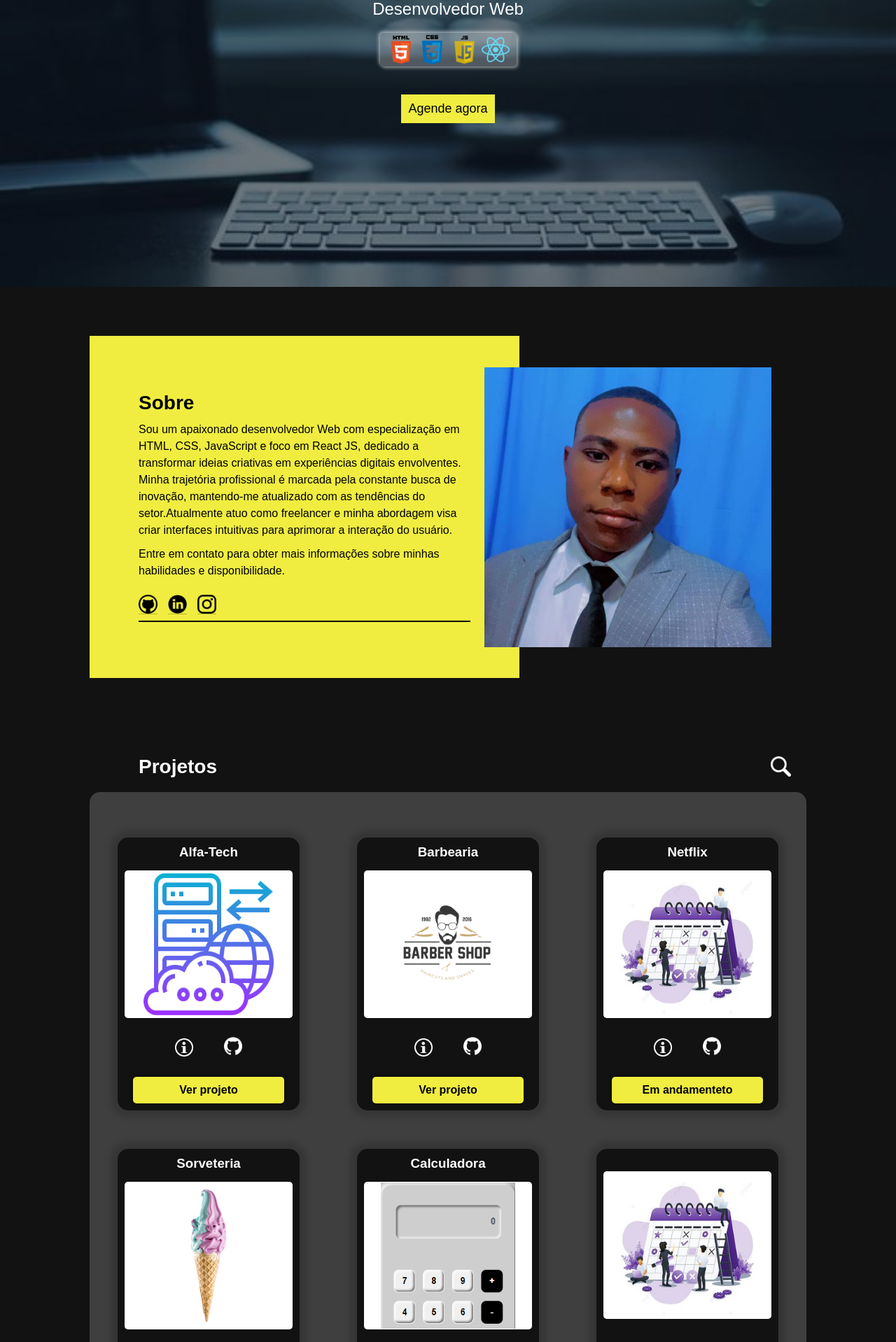
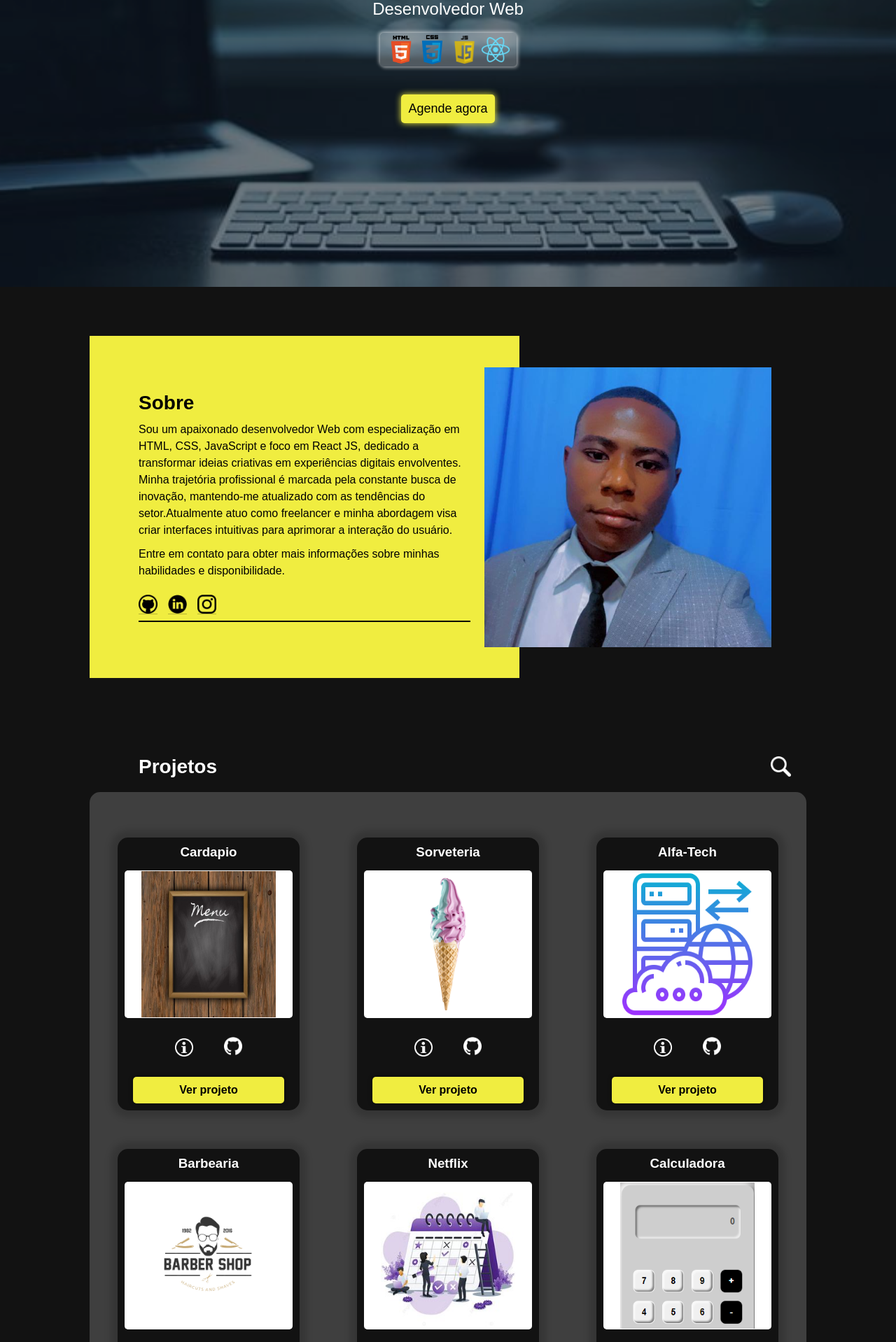
Before and after one commit to lameiragaspar/plg_dev_web, a React (Create React App) app: page / in a window 1280 px wide. Shown: the part 400-2318 px from the top of the page at 70% size. Built offline with nearby package versions, Linux system fonts and the light colour scheme.

Commit message:
Novo projeto

```diff
--- a/src/Componentes/Projetos/Dados/dados.js
+++ b/src/Componentes/Projetos/Dados/dados.js
@@ -1,24 +1,31 @@
 export const porjetos = [
     {
-        id:1, tecnologia:"html e css" , titulo:"Alfa-Tech", imagem:"/assets/projetos/alfa.png",codigo:"https://github.com/lameiragaspar/alfa-tech",projeto:"https://lameiragaspar.github.io/alfa-tech/",botao:"1", descricao:`Projeto desenvolvido com HTML e CSS puros! É um projeto referente a um site de hospedagem onde seus clientes podem usufruir dos melhores serviços ao preço mais barato.`
+        id:8, tecnologia:"React Next JS" , titulo:"Cardapio", imagem:"/assets/projetos/cardapio.jpg",codigo:"https://github.com/lameiragaspar/cardapio-restaurante",
+        projeto:"https://cardapio-restauranteplg.vercel.app/",
+        botao:"1",
+        descricao:`Projeo desenvolvido em React/Next JS!
+        Loading page de um restaurante com um cardápio com o qual o usuário pode interagir usando os botões de filtro e o campo de busca!`
     },
     {
-        id:2, tecnologia:"react js" , titulo:"Barbearia", imagem:"/assets/projetos/barbearia.png",codigo:"https://github.com/lameiragaspar/Barbearia",projeto:"https://barbeariaplg.vercel.app/",botao:"Ver projeto", descricao:`Projeto desenvolvido em React JS! O projeto apresenta uma loadingPage de uma barbearia onde o usuário pode alterar os estilos da página entre ligth e dark.`
+        id:7, tecnologia:"react js" , titulo:"Sorveteria", imagem:"/assets/projetos/sorveteria.png",codigo:"https://github.com/lameiragaspar/Sorveteria",projeto:"https://sorveteriaplg.vercel.app/",botao:"Ver projeto", descricao:`Projeto desenvolvido em React JS! Esse projeto explora a utilização de rotas na criação de um SPA (Sigle Aplication Page) O que nos permite mudar entre as páginas de um site sem recarregar o navegador`
     },
     {
-        id:3, tecnologia:"html e css" , titulo:"Netflix", imagem:"",codigo:"#",projeto:"#",botao:"", descricao:`Projeto desenvolvido só com HTML E CSS! O projeto é um clone das páginas de login e cadastro do site da Netflix.`
+        id:6, tecnologia:"html e css" , titulo:"Alfa-Tech", imagem:"/assets/projetos/alfa.png",codigo:"https://github.com/lameiragaspar/alfa-tech",projeto:"https://lameiragaspar.github.io/alfa-tech/",botao:"1", descricao:`Projeto desenvolvido com HTML e CSS puros! É um projeto referente a um site de hospedagem onde seus clientes podem usufruir dos melhores serviços ao preço mais barato.`
     },
     {
-        id:4, tecnologia:"react js" , titulo:"Sorveteria", imagem:"/assets/projetos/sorveteria.png",codigo:"https://github.com/lameiragaspar/Sorveteria",projeto:"https://sorveteriaplg.vercel.app/",botao:"Ver projeto", descricao:`Projeto desenvolvido em React JS! Esse projeto explora a utilização de rotas na criação de um SPA (Sigle Aplication Page) O que nos permite mudar entre as páginas de um site sem recarregar o navegador`
+        id:5, tecnologia:"react js" , titulo:"Barbearia", imagem:"/assets/projetos/barbearia.png",codigo:"https://github.com/lameiragaspar/Barbearia",projeto:"https://barbeariaplg.vercel.app/",botao:"Ver projeto", descricao:`Projeto desenvolvido em React JS! O projeto apresenta uma loadingPage de uma barbearia onde o usuário pode alterar os estilos da página entre ligth e dark.`
     },
     {
-        id:5, tecnologia:"html css e javascpit js" , titulo:"Calculadora", imagem:"/assets/projetos/calculadora.png",codigo:"https://github.com/lameiragaspar/calculaora",projeto:"https://peaceful-rugelach-26b2d2.netlify.app/",botao:"Ver projeto", descricao:`Projeto deselvolvido puramente com HTML, CSS e JavaScrip ! Calculadora simples capaz de realizar as 4 operações básicas de matemática.`
+        id:4, tecnologia:"html e css" , titulo:"Netflix", imagem:"",codigo:"#",projeto:"#",botao:"", descricao:`Projeto desenvolvido só com HTML E CSS! O projeto é um clone das páginas de login e cadastro do site da Netflix.`
     },
     {
-        id:6, tecnologia:"" , titulo:"", imagem:"",codigo:"#",projeto:"#",botao:"", descricao:``
+        id:3, tecnologia:"html css e javascpit js" , titulo:"Calculadora", imagem:"/assets/projetos/calculadora.png",codigo:"https://github.com/lameiragaspar/calculaora",projeto:"https://peaceful-rugelach-26b2d2.netlify.app/",botao:"Ver projeto", descricao:`Projeto deselvolvido puramente com HTML, CSS e JavaScrip ! Calculadora simples capaz de realizar as 4 operações básicas de matemática.`
     },
     {
-        id:7, tecnologia:"html css" , titulo:"Clinica", imagem:"/assets/projetos/clinica.png",codigo:"https://github.com/lameiragaspar/clinica",projeto:"https://clinica-jade.vercel.app/index.html",botao:"Ver projeto", descricao:`Projeto desenvolvido com HTML e CSS! É um projeto que apresenta as informações gerais sobre uma clina `
+        id:2, tecnologia:"" , titulo:"", imagem:"",codigo:"#",projeto:"#",botao:"", descricao:``
+    },
+    {
+        id:1, tecnologia:"html css" , titulo:"Clinica", imagem:"/assets/projetos/clinica.png",codigo:"https://github.com/lameiragaspar/clinica",projeto:"https://clinica-jade.vercel.app/index.html",botao:"Ver projeto", descricao:`Projeto desenvolvido com HTML e CSS! É um projeto que apresenta as informações gerais sobre uma clina `
     },
 
 ]
--- a/src/Componentes/Projetos/lista/lista.css
+++ b/src/Componentes/Projetos/lista/lista.css
@@ -72,4 +72,7 @@ input.mostrarBusca{
     .tema .pesquisa input{
         width: 200px;
     }
+    .lista .tam-max{
+        padding: 50px 10px;
+    }
 }
--- a/src/Componentes/Projetos/lista/servicos.js
+++ b/src/Componentes/Projetos/lista/servicos.js
@@ -6,7 +6,7 @@ export const retornaProjeto = () => {
 
 export const BuscaProjeto = (txtPesquisado) => (
     porjetos.filter(projeto =>
-    projeto.titulo.toLocaleLowerCase().includes(txtPesquisado.toLocaleLowerCase()) ||
-    projeto.tecnologia.toLocaleLowerCase().includes(txtPesquisado.toLocaleLowerCase())
+    projeto.titulo.toLocaleLowerCase().trim().includes(txtPesquisado.toLocaleLowerCase().trim()) ||
+    projeto.tecnologia.toLocaleLowerCase().trim.includes(txtPesquisado.toLocaleLowerCase().trim())
     )
 )
--- a/src/Componentes/footer/formulario/formulario.css
+++ b/src/Componentes/footer/formulario/formulario.css
@@ -43,7 +43,8 @@ form .dadosPessoais {
     margin-bottom: 5px;
 }
 textarea{
-    width: 105%;
+    width: 100%;
+    resize: none;
     height: 50px;
     padding: 5px 25px 5px 5px;
     border: none;
--- a/src/Paginas/Home/style.css
+++ b/src/Paginas/Home/style.css
@@ -45,6 +45,10 @@ main .banner{
     padding: 10px;
     font-size: 18px;
     text-decoration: none;
+}
+.agenda{
+    border-radius: 5px;
+    box-shadow: 0 0 10px #F0ED40;
 }
 .apresentacao .agenda:hover{
     border-radius: 3px;
```
Also changed, not shown: public/assets/projetos/cardapio.jpg (added).
